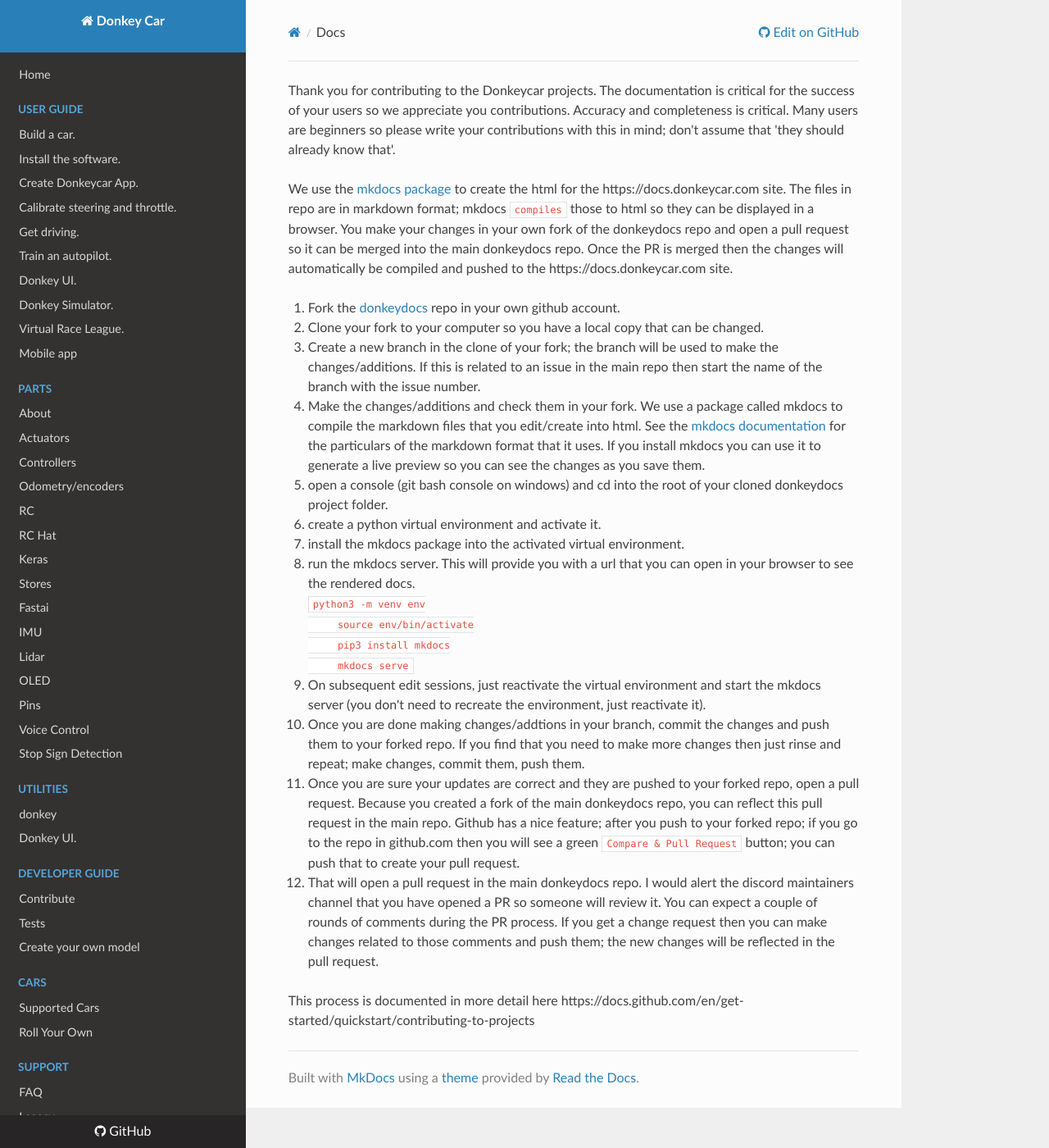
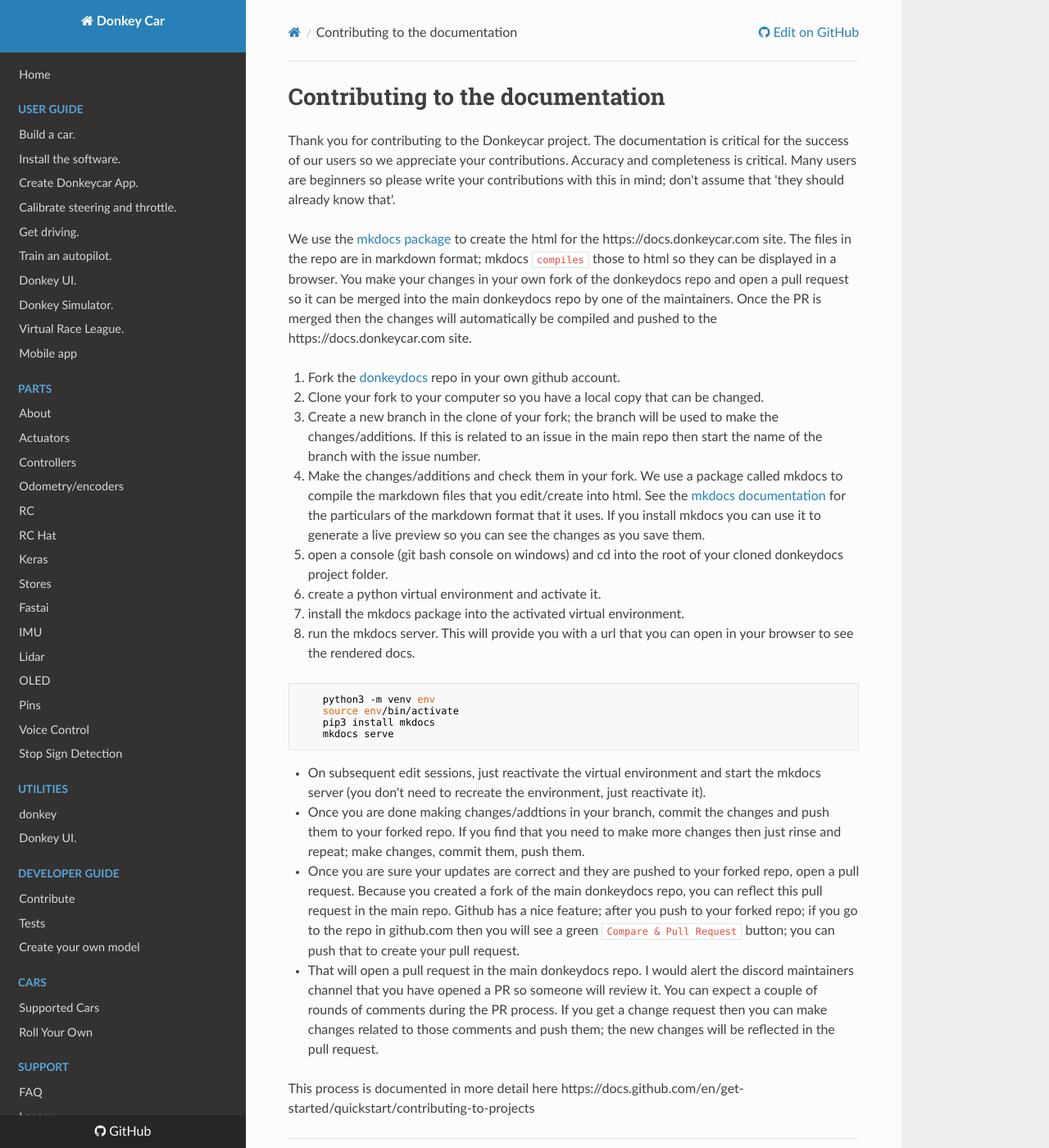
Before and after one commit to autorope/donkeydocs, an MkDocs documentation site: the page built from docs/dev_guide/docs.md, in a window 1280 px wide and 1400 px high. Shown: the whole window at 82% size. Built offline with MkDocs 1.6.1, drawn with Linux system fonts in a browser that asks for light colours; nearby versions of some CDN libraries.

Commit message:
Update docs.md

````diff
--- a/docs/dev_guide/docs.md
+++ b/docs/dev_guide/docs.md
@@ -1,6 +1,8 @@
-Thank you for contributing to the Donkeycar projects.  The documentation is critical for the success of your users so we appreciate you contributions.  Accuracy and completeness is critical. Many users are beginners so please write your contributions with this in mind; don't assume that 'they should already know that'.
+# Contributing to the documentation
 
-We use the [mkdocs package](https://www.mkdocs.org/user-guide/) to create the html for the https://docs.donkeycar.com site.  The files in repo are in markdown format; mkdocs `compiles` those to html so they can be displayed in a browser.  You make your changes in your own fork of the donkeydocs repo and open a pull request so it can be merged into the main donkeydocs repo.  Once the PR is merged then the changes will automatically be compiled and pushed to the https://docs.donkeycar.com site.
+Thank you for contributing to the Donkeycar project.  The documentation is critical for the success of our users so we appreciate your contributions.  Accuracy and completeness is critical. Many users are beginners so please write your contributions with this in mind; don't assume that 'they should already know that'.
+
+We use the [mkdocs package](https://www.mkdocs.org/user-guide/) to create the html for the https://docs.donkeycar.com site.  The files in the repo are in markdown format; mkdocs `compiles` those to html so they can be displayed in a browser.  You make your changes in your own fork of the donkeydocs repo and open a pull request so it can be merged into the main donkeydocs repo by one of the maintainers.  Once the PR is merged then the changes will automatically be compiled and pushed to the https://docs.donkeycar.com site.
 
  1. Fork the [donkeydocs](https://github.com/autorope/donkeydocs) repo in your own github account.
  2. Clone your fork to your computer so you have a local copy that can be changed.
@@ -10,12 +12,12 @@ We use the [mkdocs package](https://www.mkdocs.org/user-guide/) to create the ht
    - create a python virtual environment and activate it.
    - install the mkdocs package into the activated virtual environment.
    - run the mkdocs server.  This will provide you with a url that you can open in your browser to see the rendered docs.
-     ```
-     python3 -m venv env
-     source env/bin/activate
-     pip3 install mkdocs
-     mkdocs serve
-     ```
+```
+    python3 -m venv env
+    source env/bin/activate
+    pip3 install mkdocs
+    mkdocs serve
+```
    - On subsequent edit sessions, just reactivate the virtual environment and start the mkdocs server (you don't need to recreate the environment, just reactivate it).
 
  5. Once you are done making changes/addtions in your branch, commit the changes and push them to your forked repo.  If you find that you need to make more changes then just rinse and repeat; make changes, commit them, push them.
````
